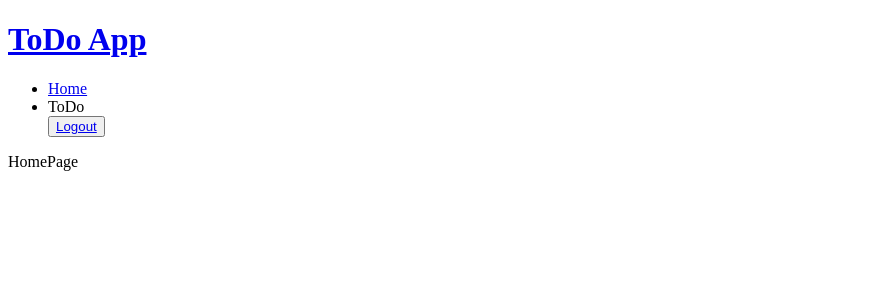
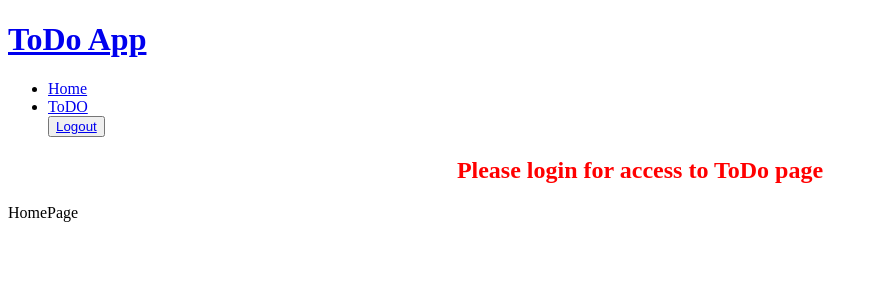
Before and after one commit to dhunjadi-falcon/todo-app, a React (Vite) app: page / in a window 1280 px wide. Shown: the top 300 px of the page, without its empty margins (0-878 px from the left). Built offline with nearby package versions, Linux system fonts and the light colour scheme.

Commit message:
Todo-nav-link
Adjusted functionality of the Todo link in the nav bar, if I'm logged in, to be able to access the todo page, if not to be redirected to the login form again

```diff
--- a/src/layouts/Layout.tsx
+++ b/src/layouts/Layout.tsx
@@ -14,8 +14,8 @@ const Layout = () => {
           <li>
             <NavLink to="/">Home</NavLink>
           </li>
-          <li onClick={() => navigate(isLoggedIn ? "/todo" : "/login")}>
-            ToDo
+          <li>
+            <NavLink to={isLoggedIn ? "/todo" : "/login"}>ToDO</NavLink>
           </li>
           <button
             onClick={() => {
@@ -28,6 +28,12 @@ const Layout = () => {
           </button>
         </ul>
       </nav>
+      {!isLoggedIn && (
+        <h2 style={{ color: "red", textAlign: "center" }}>
+          Please login for access to ToDo page
+        </h2>
+      )}
+
       <Outlet />
     </div>
   );
```
